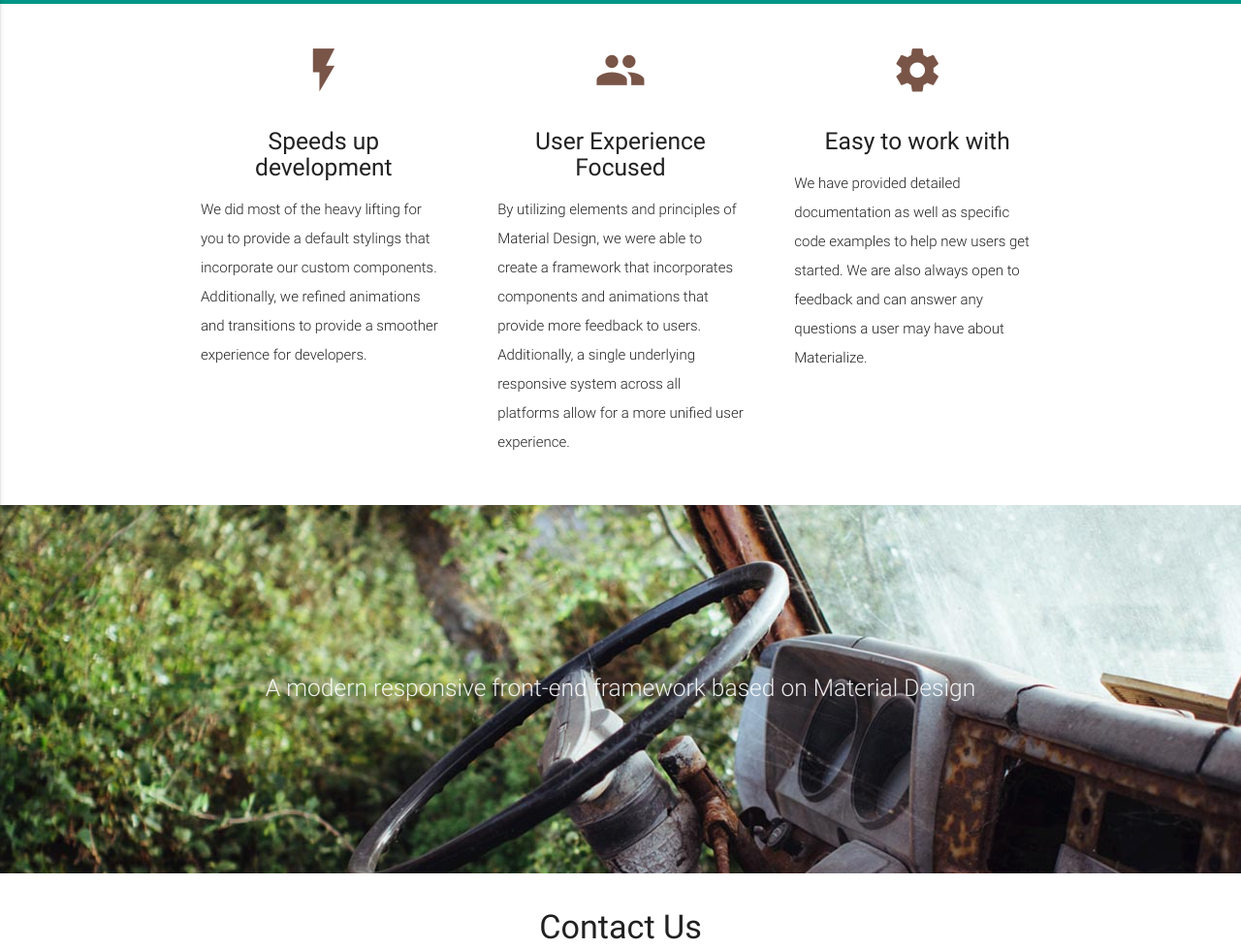
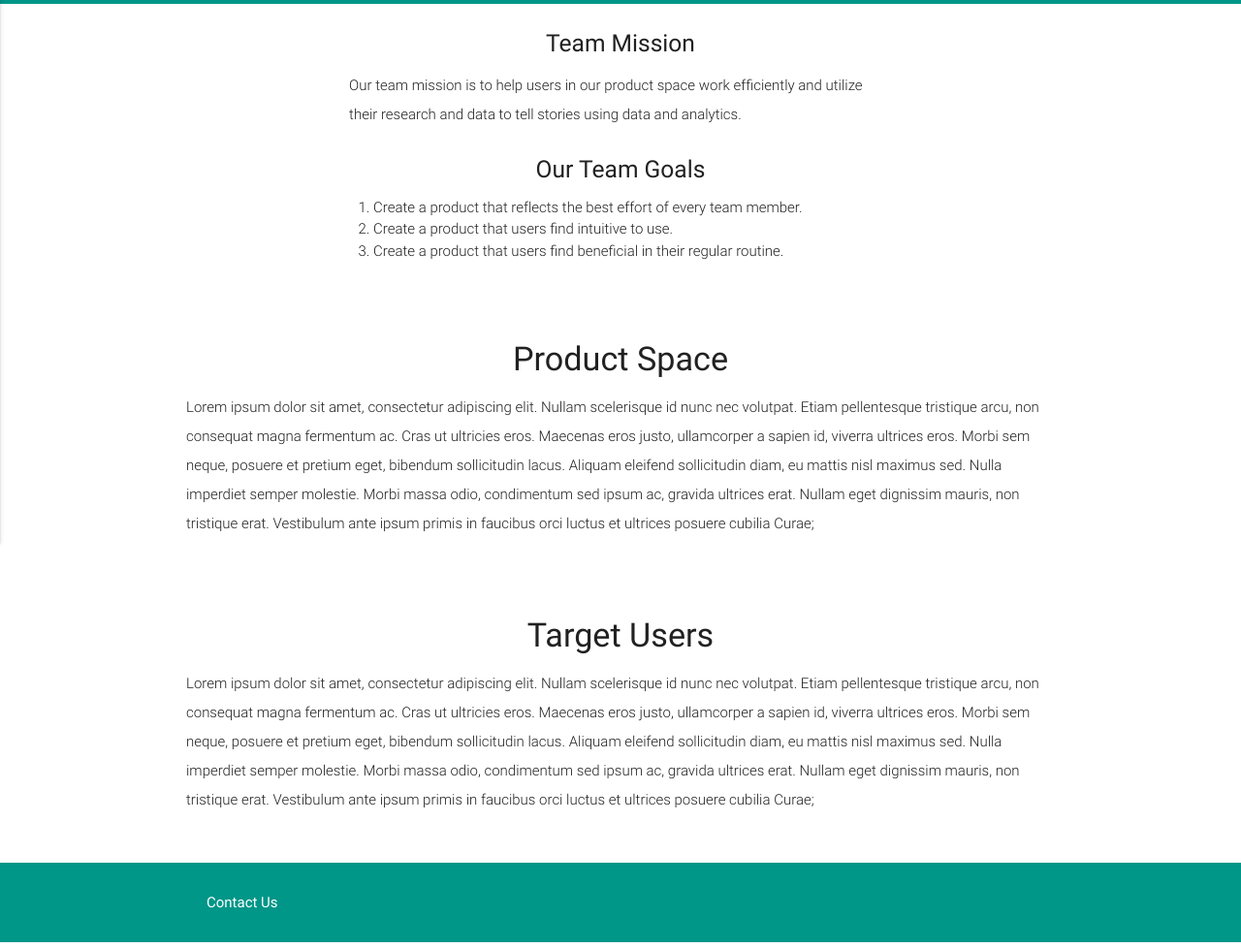
Before and after one commit to nuvention-web/team-E, a plain HTML site: page docs/index.html in a window 1280 px wide. Shown: the part 300-1278 px from the top of the page at 97% size. Drawn offline with nearby package versions, Linux system fonts and the light colour scheme.

Commit message:
home page

```diff
--- a/docs/index.html
+++ b/docs/index.html
@@ -39,56 +39,36 @@
 
       <!--   Icon Section   -->
       <div class="row">
-        <div class="col s12 m4">
+
+        <div class="col m8 offset-m2">
           <div class="icon-block">
-            <h2 class="center brown-text"><i class="material-icons">flash_on</i></h2>
-            <h5 class="center">Speeds up development</h5>
+            <h5 class="center">Team Mission</h5>
 
-            <p class="light">We did most of the heavy lifting for you to provide a default stylings that incorporate our custom components. Additionally, we refined animations and transitions to provide a smoother experience for developers.</p>
+            <p class="light">Our team mission is to help users in our product space work efficiently and utilize their research and data to tell stories using data and analytics.</p>
+          </div>
+        </div>
+        <div class="col m8 offset-m2">
+          <div>
+
+            <h5 class="center">Our Team Goals</h5>
+
+            <ol class="light">
+              <li>Create a product that reflects the best effort of every team member.</li>
+              <li>Create a product that users find intuitive to use.</li>
+              <li>Create a product that users find beneficial in their regular routine.</li></ol>
           </div>
         </div>
 
-        <div class="col s12 m4">
-          <div class="icon-block">
-            <h2 class="center brown-text"><i class="material-icons">group</i></h2>
-            <h5 class="center">User Experience Focused</h5>
-
-            <p class="light">By utilizing elements and principles of Material Design, we were able to create a framework that incorporates components and animations that provide more feedback to users. Additionally, a single underlying responsive system across all platforms allow for a more unified user experience.</p>
-          </div>
-        </div>
-
-        <div class="col s12 m4">
-          <div class="icon-block">
-            <h2 class="center brown-text"><i class="material-icons">settings</i></h2>
-            <h5 class="center">Easy to work with</h5>
-
-            <p class="light">We have provided detailed documentation as well as specific code examples to help new users get started. We are also always open to feedback and can answer any questions a user may have about Materialize.</p>
-          </div>
-        </div>
       </div>
 
     </div>
   </div>
 
-
-  <div class="parallax-container valign-wrapper">
-    <div class="section no-pad-bot">
-      <div class="container">
-        <div class="row center">
-          <h5 class="header col s12 light">A modern responsive front-end framework based on Material Design</h5>
-        </div>
-      </div>
-    </div>
-    <div class="parallax"><img src="background2.jpg" alt="Unsplashed background img 2"></div>
-  </div>
-
+  <div class="section">
   <div class="container">
-    <div class="section">
-
       <div class="row">
         <div class="col s12 center">
-          <h3><i class="mdi-content-send brown-text"></i></h3>
-          <h4>Contact Us</h4>
+          <h4>Product Space</h4>
           <p class="left-align light">Lorem ipsum dolor sit amet, consectetur adipiscing elit. Nullam scelerisque id nunc nec volutpat. Etiam pellentesque tristique arcu, non consequat magna fermentum ac. Cras ut ultricies eros. Maecenas eros justo, ullamcorper a sapien id, viverra ultrices eros. Morbi sem neque, posuere et pretium eget, bibendum sollicitudin lacus. Aliquam eleifend sollicitudin diam, eu mattis nisl maximus sed. Nulla imperdiet semper molestie. Morbi massa odio, condimentum sed ipsum ac, gravida ultrices erat. Nullam eget dignissim mauris, non tristique erat. Vestibulum ante ipsum primis in faucibus orci luctus et ultrices posuere cubilia Curae;</p>
         </div>
       </div>
@@ -96,27 +76,22 @@
     </div>
   </div>
 
-
-  <div class="parallax-container valign-wrapper">
-    <div class="section no-pad-bot">
-      <div class="container">
-        <div class="row center">
-          <h5 class="header col s12 light">A modern responsive front-end framework based on Material Design</h5>
+<div class="section">
+  <div class="container">
+      <div class="row">
+        <div class="col s12 center">
+          <h4>Target Users</h4>
+          <p class="left-align light">Lorem ipsum dolor sit amet, consectetur adipiscing elit. Nullam scelerisque id nunc nec volutpat. Etiam pellentesque tristique arcu, non consequat magna fermentum ac. Cras ut ultricies eros. Maecenas eros justo, ullamcorper a sapien id, viverra ultrices eros. Morbi sem neque, posuere et pretium eget, bibendum sollicitudin lacus. Aliquam eleifend sollicitudin diam, eu mattis nisl maximus sed. Nulla imperdiet semper molestie. Morbi massa odio, condimentum sed ipsum ac, gravida ultrices erat. Nullam eget dignissim mauris, non tristique erat. Vestibulum ante ipsum primis in faucibus orci luctus et ultrices posuere cubilia Curae;</p>
         </div>
       </div>
+
     </div>
-    <div class="parallax"><img src="background3.jpg" alt="Unsplashed background img 3"></div>
   </div>
 
   <footer class="page-footer teal">
     <div class="container">
     	<a class="white-text" href="mailto:nuventionteame@gmail.com"> Contact Us </a>
     </div>
-    <!-- <div class="footer-copyright">
-      <div class="container">
-      Made by <a class="brown-text text-lighten-3" href="http://materializecss.com">Materialize</a>
-      </div>
-    </div> -->
   </footer>
 
 
```
Also changed, not shown: docs/team.html (+15 -7 lines), docs/images/ball.jpg (renamed from docs/images/bell.jpg).
